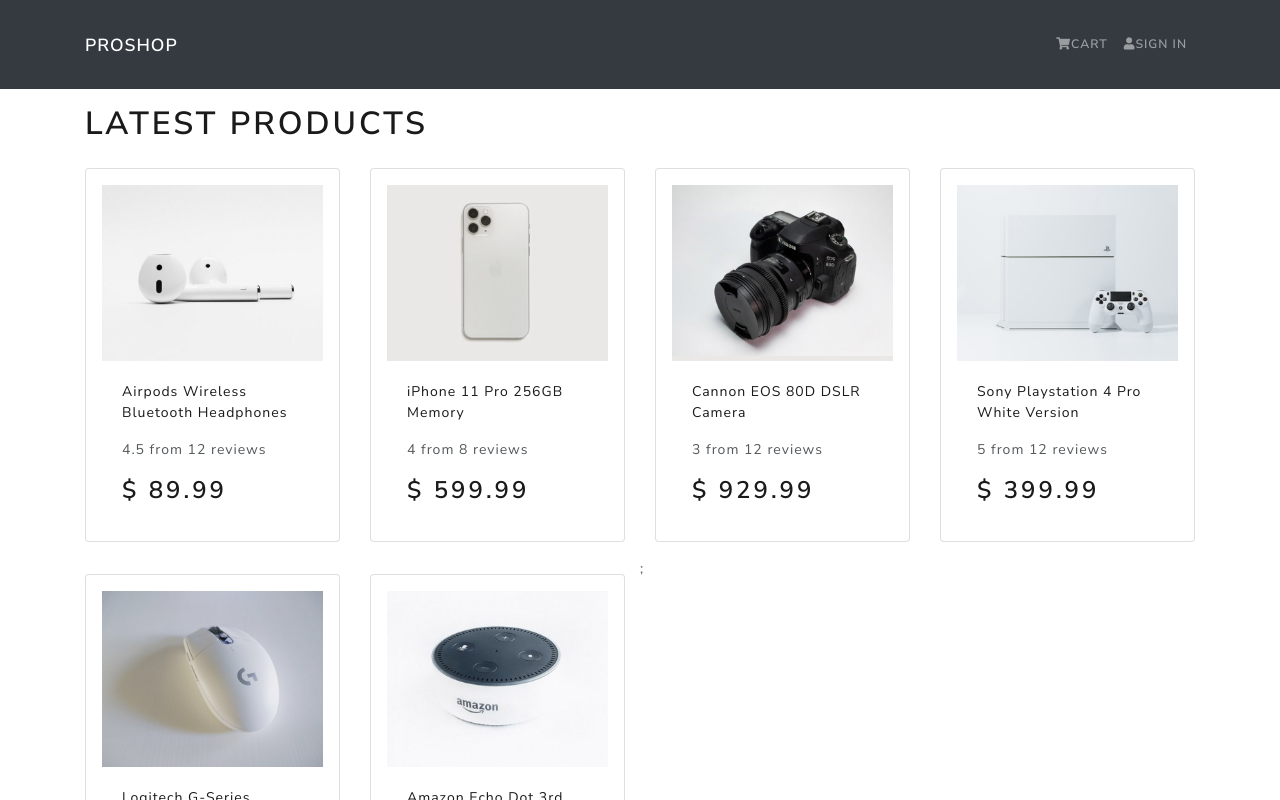
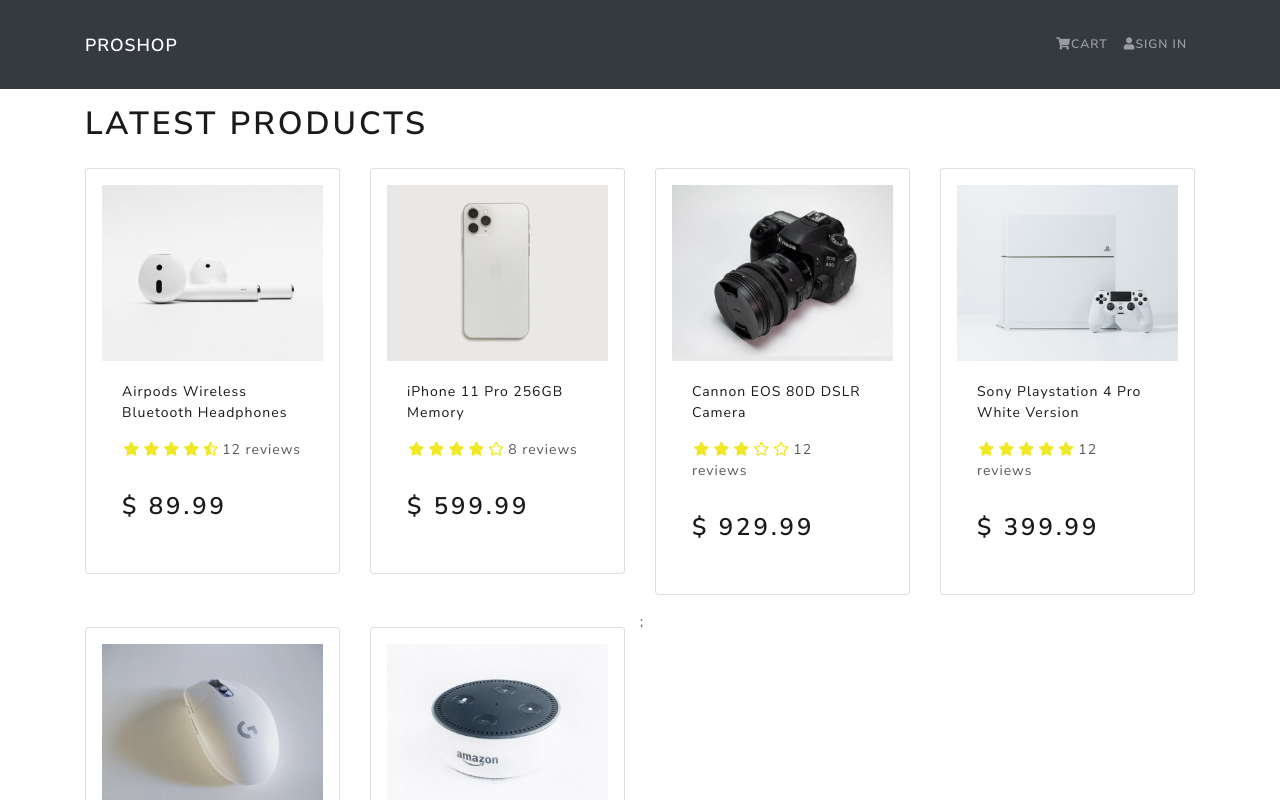
Before and after one commit to igolubevJ/mern-ecomerce, a React (Create React App) app in the folder frontend/: page / in a window 1280 px wide. Shown: the top 800 px of the page. Built offline with nearby package versions, Linux system fonts and the light colour scheme.

Commit message:
Add Rating component

```diff
--- a/frontend/src/components/Product.js
+++ b/frontend/src/components/Product.js
@@ -1,6 +1,7 @@
 import React from 'react';
 
 import { Card } from 'react-bootstrap';
+import Rating from  './Rating';
 
 const Product = ({ product }) => {
   return (
@@ -16,7 +17,10 @@
         </a>
         <Card.Text as='div'>
           <div className="my-3">
-            {product.rating} from {product.numReviews} reviews
+            <Rating
+              value={product.rating}
+              text={`${product.numReviews} reviews`}
+            />
           </div>
         </Card.Text>
         <Card.Text as='h3'>
--- /dev/null
+++ b/frontend/src/components/Rating.js
@@ -0,0 +1,72 @@
+import React from 'react';
+import PropTypes from 'prop-types';
+
+const Rating = ({ value, text, color }) => {
+  return (
+    <div className="rating">
+      <span>
+        <i style={{color}}
+          className={
+            value >= 1
+            ? 'fas fa-star'
+            : value >= 0.5
+            ? 'fas fa-star-half-alt'
+            : 'far fa-star'
+        }></i>
+      </span>
+      <span>
+        <i style={{color}}
+          className={
+            value >= 2
+            ? 'fas fa-star'
+            : value >= 1.5
+            ? 'fas fa-star-half-alt'
+            : 'far fa-star'
+        }></i>
+      </span>
+      <span>
+        <i style={{color}}
+            className={
+            value >= 3
+            ? 'fas fa-star'
+            : value >= 2.5
+            ? 'fas fa-star-half-alt'
+            : 'far fa-star'
+        }></i>
+      </span>
+      <span>
+        <i style={{color}}
+          className={
+            value >= 4
+            ? 'fas fa-star'
+            : value >= 3.5
+            ? 'fas fa-star-half-alt'
+            : 'far fa-star'
+        }></i>
+      </span>
+      <span>
+        <i style={{color}}
+          className={
+            value >= 5
+            ? 'fas fa-star'
+            : value >= 4.5
+            ? 'fas fa-star-half-alt'
+            : 'far fa-star'
+        }></i>
+      </span>
+      <span>{text && text}</span>
+    </div>
+  );
+};
+
+Rating.defaultProps = {
+  color: '#f0e825'
+};
+
+Rating.propTypes = {
+  value: PropTypes.number.isRequired,
+  text: PropTypes.string.isRequired,
+  color: PropTypes.string,
+}
+
+export default Rating;
--- a/frontend/src/index.css
+++ b/frontend/src/index.css
@@ -1,3 +1,11 @@
 main {
   min-height: 80vh;
 }
+
+h3 {
+  padding: 1rem 0;
+}
+
+.rating span {
+  margin: 0.1rem;
+}
--- a/frontend/src/screens/HomeScreen.js
+++ b/frontend/src/screens/HomeScreen.js
@@ -9,7 +9,7 @@
     <h1>Latest Products</h1>
     <Row>
       {products.map(product => (
-        <Col sm={12} md={6} lg={4} xl={3}>
+        <Col key={product._id} sm={12} md={6} lg={4} xl={3}>
           <Product product={product} />
         </Col>
       ))};
```
